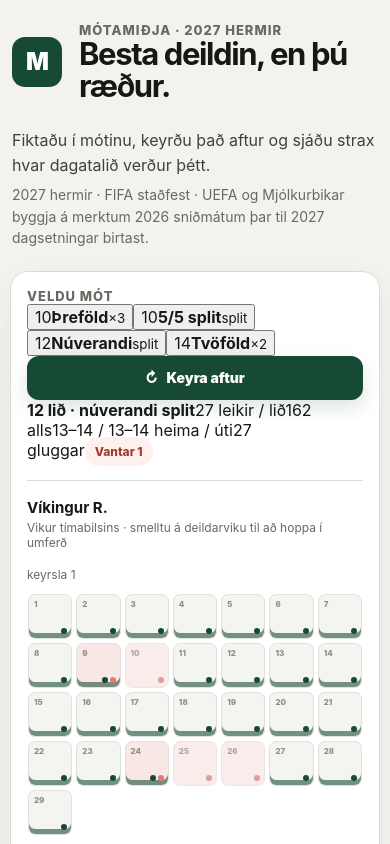
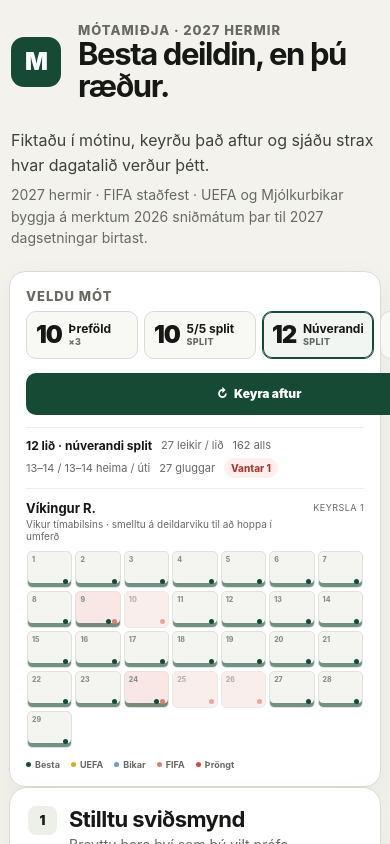
Before and after one commit to lollipop1234-code/besta-deild-hermir, a Next.js app: page / in a window 390 px wide. Shown: the top 844 px of the page. Built offline with nearby package versions, Linux system fonts and the light colour scheme.

Commit message:
Þétta fixture toolbar og heatmap

```diff
--- a/src/app/PlaygroundOverview.module.css
+++ b/src/app/PlaygroundOverview.module.css
@@ -1,23 +1,19 @@
 .shell {
-  max-width: 1180px;
-  margin: 0 auto 18px;
-  padding: 20px;
+  padding: 16px;
   border: 1px solid var(--line);
-  border-radius: 18px;
+  border-radius: 16px;
   background: #fff;
   box-shadow: var(--shadow);
 }
 
-/* P2.1 visual reset: keep the playground compact on normal laptops. */
 :global(main) {
-  width: min(1240px, calc(100% - 32px));
+  width: min(1120px, calc(100% - 28px));
 }
 
 :global(.playground-workspace) {
-  max-width: 1180px;
-  margin: 0 auto;
-  grid-template-columns: 300px minmax(0, 1fr);
-  gap: 16px;
+  grid-template-columns: 270px minmax(0, 1fr);
+  gap: 14px;
+  align-items: start;
 }
 
 :global(.playground-workspace > *),
@@ -26,7 +22,10 @@
   min-width: 0;
 }
 
-/* The old 4-column team table could force the narrow sidebar wider. */
+:global(.compact-controls) {
+  padding: 18px;
+}
+
 :global(.compact-controls .team-editor-head) {
   grid-template-columns: repeat(3, minmax(0, 1fr));
   gap: 6px;
@@ -38,7 +37,7 @@
 
 :global(.compact-controls .team-row) {
   grid-template-columns: repeat(3, minmax(0, 1fr));
-  gap: 7px;
+  gap: 6px;
   align-items: end;
 }
 
@@ -51,184 +50,171 @@
   min-width: 0;
 }
 
-.topline {
+:global(.playground-results) {
+  gap: 12px;
+}
+
+:global(.fixture-panel) {
+  padding: 20px;
+}
+
+.toolbar {
+  display: grid;
+  grid-template-columns: minmax(0, 1fr) auto;
+  gap: 12px;
+  align-items: end;
+}
+
+.formatTabs {
+  display: flex;
+  gap: 6px;
+  margin-top: 7px;
+  min-width: 0;
+  overflow-x: auto;
+  padding-bottom: 2px;
+  scrollbar-width: thin;
+}
+
+.formatTab {
   display: flex;
   align-items: center;
-  justify-content: space-between;
-  gap: 20px;
+  gap: 7px;
+  min-width: 112px;
+  min-height: 48px;
+  padding: 7px 9px;
+  border: 1px solid var(--line);
+  border-radius: 10px;
+  background: #f8f8f5;
+  cursor: pointer;
+  text-align: left;
 }
 
-.topline h2 {
-  margin: 4px 0 5px;
-  font-size: clamp(25px, 2.4vw, 32px);
-  letter-spacing: -.035em;
+.formatTab:hover {
+  border-color: #aeb3aa;
 }
 
-.topline p {
-  margin: 0;
+.formatTabActive {
+  border-color: var(--green);
+  background: #f1f6f2;
+  box-shadow: inset 0 0 0 1px var(--green);
+}
+
+.teamNumber {
+  font-size: 24px;
+  line-height: 1;
+  font-weight: 950;
+  letter-spacing: -.05em;
+}
+
+.tabText {
+  display: grid;
+  gap: 1px;
+}
+
+.tabText b {
+  font-size: 12px;
+  line-height: 1.1;
+}
+
+.tabText small {
   color: var(--muted);
-  font-size: 14px;
+  font-size: 9px;
+  font-weight: 850;
+  text-transform: uppercase;
+  letter-spacing: .04em;
 }
 
 .runButton {
   display: inline-flex;
   align-items: center;
   justify-content: center;
-  gap: 8px;
-  min-width: 140px;
-  min-height: 44px;
+  gap: 6px;
+  min-height: 42px;
+  padding: 0 12px;
   border: 0;
-  border-radius: 12px;
+  border-radius: 10px;
   background: var(--green);
   color: #fff;
   cursor: pointer;
-  font-size: 14px;
+  font-size: 12px;
   font-weight: 900;
-  box-shadow: 0 8px 18px rgba(23, 74, 53, .14);
+  white-space: nowrap;
 }
 
 .runButton:hover { transform: translateY(-1px); }
 
-.formatGrid {
-  display: grid;
-  grid-template-columns: repeat(3, minmax(0, 1fr));
-  align-items: start;
-  gap: 10px;
-  margin-top: 18px;
+.summaryLine {
+  display: flex;
+  align-items: center;
+  flex-wrap: wrap;
+  gap: 6px 12px;
+  margin-top: 12px;
+  padding: 10px 0;
+  border-top: 1px solid #eceee8;
+  border-bottom: 1px solid #eceee8;
+  color: var(--muted);
+  font-size: 11px;
 }
 
-.formatCard {
-  overflow: hidden;
-  border: 1px solid var(--line);
-  border-radius: 13px;
-  background: #fafaf7;
-  transition: border-color 120ms ease, transform 120ms ease, box-shadow 120ms ease;
+.summaryLine strong {
+  color: var(--ink);
+  font-size: 12px;
 }
 
-.formatCard:hover { transform: translateY(-1px); }
-
-.formatCardActive {
-  border-color: var(--green);
-  box-shadow: inset 0 0 0 1px var(--green);
-  background: #f4f8f4;
+.fit {
+  margin-left: auto;
+  padding: 4px 7px;
+  border-radius: 999px;
+  background: #edf7ef;
+  color: #2d6645;
+  font-size: 10px;
+  font-weight: 850;
+  white-space: nowrap;
 }
 
-.formatMain {
-  width: 100%;
-  min-height: 106px;
-  padding: 14px;
-  border: 0;
-  background: transparent;
-  cursor: pointer;
-  text-align: left;
+.fitBad {
+  background: #fff0ed;
+  color: #9f3d35;
 }
-
-.teamCount {
-  font-size: 34px;
-  font-weight: 950;
-  letter-spacing: -.055em;
-  line-height: .95;
-}
-
-.teamWord {
-  margin-left: 5px;
-  color: var(--muted);
-  font-size: 13px;
-  font-weight: 800;
-}
-
-.formatMain strong {
-  display: block;
-  margin-top: 10px;
-  font-size: 15px;
-}
-
-.formatMain small {
-  display: block;
-  margin-top: 4px;
-  color: var(--muted);
-  font-size: 12px;
-  line-height: 1.35;
-}
-
-.variantRow {
-  display: grid;
-  grid-template-columns: repeat(2, minmax(0, 1fr));
-  gap: 5px;
-  padding: 0 10px 10px;
-}
-
-.variantRow button {
-  min-height: 32px;
-  min-width: 0;
-  border: 1px solid var(--line);
-  border-radius: 8px;
-  background: #fff;
-  cursor: pointer;
-  color: var(--muted);
-  font-size: 10px;
-  font-weight: 850;
-}
-
-.variantRow .variantActive {
-  border-color: var(--green);
-  background: var(--green);
-  color: #fff;
-}
-
-.cardFacts {
-  display: grid;
-  grid-template-columns: 1fr 1fr;
-  border-top: 1px solid var(--line);
-}
-
-.cardFacts span {
-  min-width: 0;
-  padding: 9px 11px;
-  color: var(--muted);
-  font-size: 10px;
-  line-height: 1.3;
-}
-
-.cardFacts span + span { border-left: 1px solid var(--line); }
-.cardFacts b { color: var(--ink); }
 
 .heatmapHead {
   display: flex;
   align-items: flex-end;
   justify-content: space-between;
-  gap: 14px;
-  margin-top: 20px;
-  padding-top: 17px;
-  border-top: 1px solid var(--line);
+  gap: 10px;
+  margin-top: 11px;
 }
 
 .heatmapHead strong,
-.heatmapHead span { display: block; }
-.heatmapHead strong { font-size: 15px; }
-.heatmapHead span { margin-top: 3px; color: var(--muted); font-size: 12px; }
-
-.fit {
-  padding: 7px 10px;
-  border-radius: 999px;
-  background: #edf7ef;
-  color: #2d6645;
-  font-size: 12px;
-  font-weight: 850;
-  white-space: nowrap;
+.heatmapHead span {
+  display: block;
 }
 
-.fitBad { background: #fff0ed; color: #9f3d35; }
+.heatmapHead strong {
+  font-size: 13px;
+}
 
-/* Weeks keep a stable visual rhythm instead of expanding across ultrawide screens. */
+.heatmapHead span {
+  margin-top: 2px;
+  color: var(--muted);
+  font-size: 10px;
+}
+
+.runCount {
+  white-space: nowrap;
+  font-size: 9px !important;
+  text-transform: uppercase;
+  letter-spacing: .05em;
+}
+
 .heatmap {
   display: grid;
   grid-auto-flow: column;
-  grid-auto-columns: 31px;
+  grid-auto-columns: 25px;
   justify-content: start;
-  gap: 4px;
-  margin-top: 11px;
-  padding: 1px 1px 6px;
+  gap: 3px;
+  margin-top: 8px;
+  padding: 1px 1px 5px;
   overflow-x: auto;
   overscroll-behavior-x: contain;
   scrollbar-width: thin;
@@ -236,57 +222,64 @@
 
 .week {
   position: relative;
-  width: 31px;
-  height: 45px;
-  padding: 5px 3px;
+  width: 25px;
+  height: 37px;
+  padding: 3px;
   border: 1px solid #e0e2dc;
-  border-radius: 7px;
+  border-radius: 5px;
   background: #f4f5f1;
   cursor: pointer;
   overflow: hidden;
 }
 
-.week:disabled { cursor: default; opacity: .76; }
-.week:not(:disabled):hover { outline: 2px solid rgba(23, 74, 53, .22); outline-offset: 1px; }
+.week:disabled {
+  cursor: default;
+  opacity: .68;
+}
+
+.week:not(:disabled):hover {
+  outline: 2px solid rgba(23, 74, 53, .22);
+  outline-offset: 1px;
+}
 
 .weekNo {
   position: absolute;
-  top: 4px;
-  left: 5px;
+  top: 3px;
+  left: 4px;
   color: #8a8e86;
-  font-size: 8px;
+  font-size: 7px;
   font-weight: 850;
 }
 
 .signalDots {
   position: absolute;
-  right: 4px;
-  bottom: 4px;
+  right: 3px;
+  bottom: 3px;
   display: flex;
-  gap: 2px;
+  gap: 1px;
 }
 
 .signalDots i,
 .legend i {
   display: inline-block;
-  width: 6px;
-  height: 6px;
+  width: 5px;
+  height: 5px;
   border-radius: 50%;
   background: var(--green);
 }
 
 .week b {
   position: absolute;
-  top: 3px;
-  right: 5px;
+  top: 2px;
+  right: 3px;
   color: #9b3d35;
-  font-size: 11px;
+  font-size: 9px;
 }
 
-.signalLeague { box-shadow: inset 0 -5px 0 rgba(23, 74, 53, .58); }
+.signalLeague { box-shadow: inset 0 -4px 0 rgba(23, 74, 53, .58); }
 .signalFifa { background: #f8e7e4; }
 .signalUefa { background: #fff6d8; }
-.signalCup { box-shadow: inset 0 5px 0 rgba(112, 155, 201, .65); }
+.signalCup { box-shadow: inset 0 4px 0 rgba(112, 155, 201, .65); }
 .signalTight { border-color: #d36b60; box-shadow: inset 0 0 0 1px #d36b60; }
 
 .signalLeague .signalDots i:first-child { background: var(--green); }
@@ -297,46 +290,70 @@
 .legend {
   display: flex;
   flex-wrap: wrap;
-  gap: 8px 14px;
-  margin-top: 8px;
+  gap: 6px 11px;
+  margin-top: 6px;
   color: var(--muted);
-  font-size: 11px;
+  font-size: 9px;
   font-weight: 750;
 }
 
-.legend span { display: inline-flex; align-items: center; gap: 5px; }
+.legend span {
+  display: inline-flex;
+  align-items: center;
+  gap: 4px;
+}
+
 .legendLeague { background: var(--green) !important; }
 .legendUefa { background: #d4ad25 !important; }
 .legendCup { background: #709bc9 !important; }
 .legendFifa { background: #df7d72 !important; }
 .legendTight { background: var(--red) !important; }
 
-@media (max-width: 1050px) {
+@media (max-width: 960px) {
   :global(.playground-workspace) {
     grid-template-columns: 1fr;
   }
-}
 
-@media (max-width: 820px) {
-  .formatGrid { grid-template-columns: 1fr; }
-  .formatMain { min-height: auto; }
+  :global(.compact-controls) {
+    position: static;
+  }
 }
 
 @media (max-width: 720px) {
   :global(main) {
-    width: min(100% - 20px, 1240px);
+    width: min(100% - 18px, 1120px);
   }
 
-  .shell { padding: 16px; }
-  .topline, .heatmapHead { align-items: stretch; flex-direction: column; }
-  .runButton { width: 100%; }
+  .toolbar,
+  .heatmapHead {
+    grid-template-columns: 1fr;
+    align-items: stretch;
+  }
+
+  .toolbar {
+    display: grid;
+  }
+
+  .runButton {
+    width: 100%;
+  }
+
+  .summaryLine {
+    gap: 5px 9px;
+  }
+
+  .fit {
+    margin-left: 0;
+  }
 
   .heatmap {
     grid-auto-flow: row;
     grid-auto-columns: auto;
-    grid-template-columns: repeat(7, minmax(30px, 1fr));
+    grid-template-columns: repeat(7, minmax(26px, 1fr));
     overflow-x: visible;
   }
 
-  .week { width: auto; }
+  .week {
+    width: auto;
+  }
 }
```
